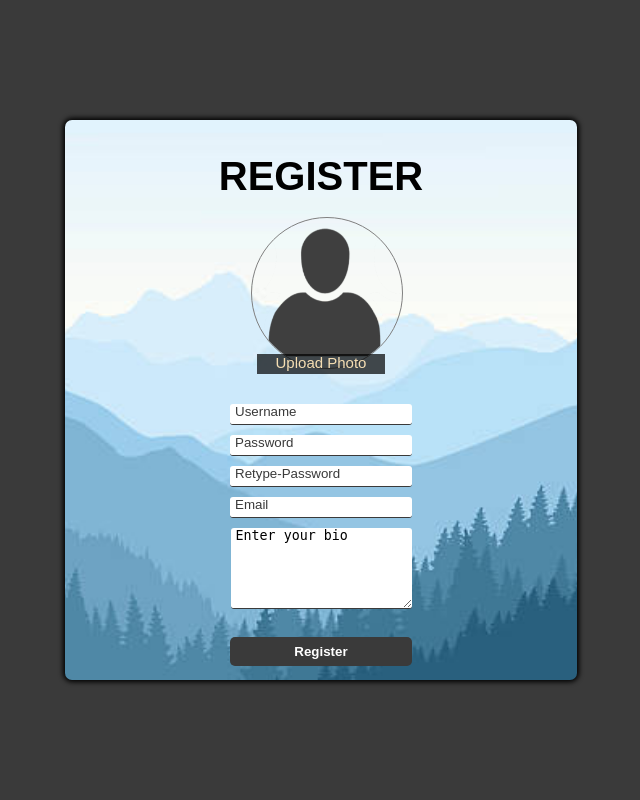
After one commit to notpreet/Authenticator, a PHP site: page /Register.html in a window 1280 px wide. The commit adds this page. Shown: the whole page, without its empty margins (319-959 px from the left). Run offline with PHP 8.4, Linux system fonts and the light colour scheme.

Commit message:
Update #4
Added registration page.

```diff
--- /dev/null
+++ b/AutenticatorCode/WebContent/Register.html
@@ -0,0 +1,33 @@
+<!DOCTYPE html>
+<html>
+
+<head>
+  <meta charset="UTF-8">
+  <link rel="stylesheet" href="login-page.css">
+  <meta name="viewport" content="width=device-width, initial-scale=1.0">
+  <title>Register</title>
+</head>
+
+<body id="b1">
+  <main id="main-holder">
+    <h1 id="login-header">REGISTER</h1>
+
+    <form id="login-form">
+	<div class="profile-pic-div">
+		<img src="profile.png" id="photo">
+	</div>
+	<input type="file" id="file">
+		<label for="file" id="uploadBtn">Upload Photo</label>
+      <input type="text" name="username" id="username-field" class="login-form-field" placeholder="Username" required>
+      <input type="password" name="password" id="password-field" class="login-form-field" placeholder="Password" required>
+      <input type="password" name="retype-password" id="retype-password-field" class="login-form-field" placeholder="Retype-Password" required>
+	  <input type="text" name="email" id="email-field" class="login-form-field" placeholder="Email" required>
+	  <textarea rows="5" cols="20" name="bio" id="bio-field" class="bio-field" spellcheck="true">Enter your bio</textarea>
+	  </br>
+	  <input type="submit" value="Register" id="signup-form-submit">
+    </form>
+
+  </main>
+</body>
+
+</html>
--- a/AutenticatorCode/WebContent/login-page.css
+++ b/AutenticatorCode/WebContent/login-page.css
@@ -72,11 +72,60 @@ html {
   align-items: center;
 }
 
+
+.profile-pic-div{
+
+    height: 150px;
+    width: 150px;
+    position: relative;
+    top: 40%;
+    left: 45%;
+    transform: translate(-50%,-50%);
+    border-radius: 50%;
+    overflow: hidden;
+    border: 1px solid grey;
+}
+
+#photo{
+    height: 100%;
+    width: 100%;
+}
+
+#file{
+	display: none;
+}
+
+
+#uploadBtn{
+	margin: 0;
+	transform: translateY(-150%);
+    height: 20px;
+    width: 70%;
+	align: center;
+    position: relative;
+    text-align: center;
+    background: rgba(0, 0, 0, 0.7);
+    color: wheat;
+
+    font-family: sans-serif;
+    font-size: 15px;
+    cursor: pointer;
+}
+
 .login-form-field::placeholder {
   color: #3a3a3a;
 }
 
 .login-form-field {
+  border: none;
+  border-bottom: 1px solid #3a3a3a;
+  margin-bottom: 10px;
+  border-radius: 3px;
+  outline: none;
+  padding: 0px 0px 5px 5px;
+}
+
+.bio-field {
   border: none;
   border-bottom: 1px solid #3a3a3a;
   margin-bottom: 10px;
```
Also changed, not shown: AutenticatorCode/WebContent/profile.png.
